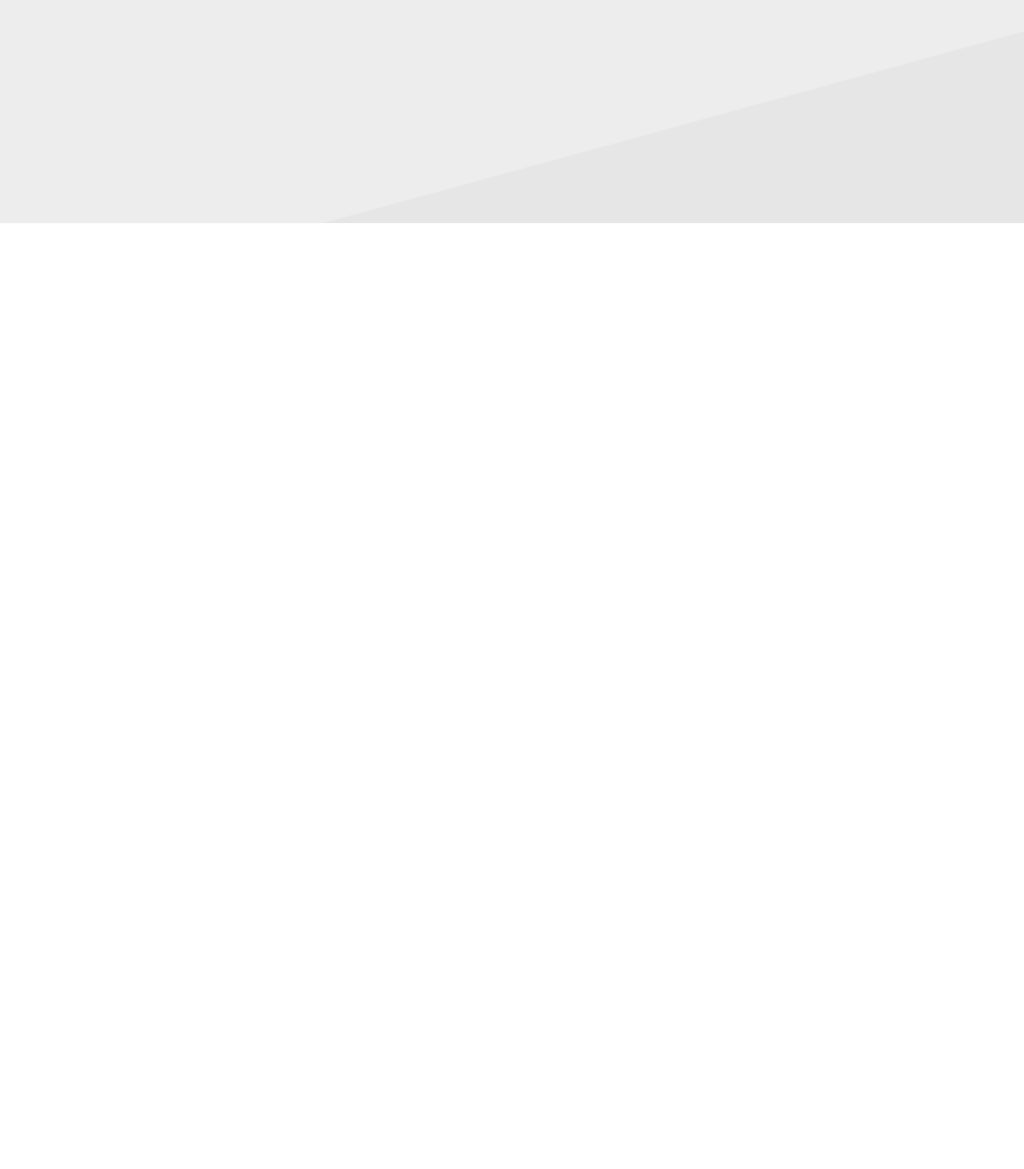
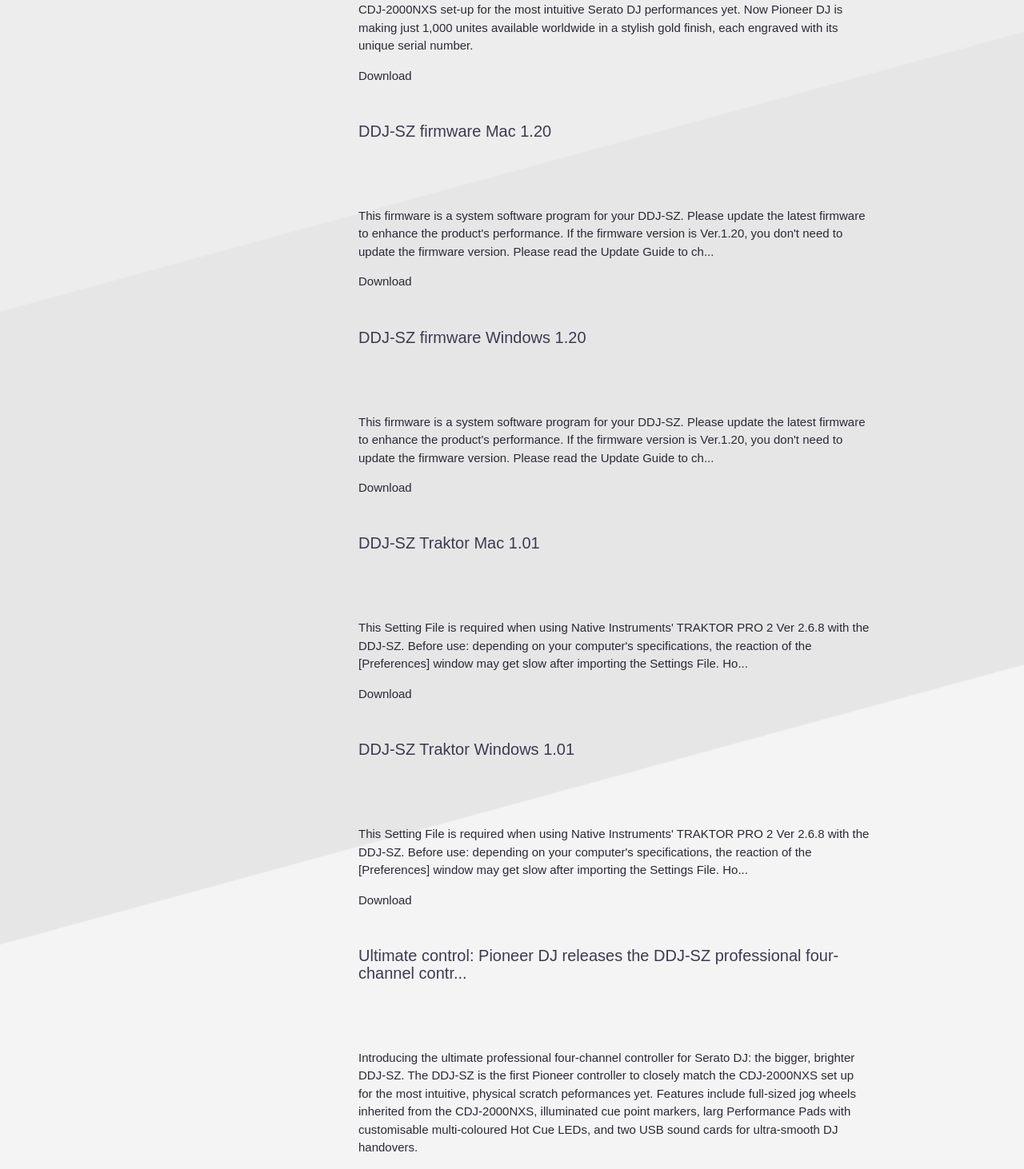
Before and after one commit to KevinDahlberg/search-results-redesign-pioneerdj, a plain HTML site: page index.html in a window 1280 px wide. Shown: the part 1220-2682 px from the top of the page at 80% size. Before the commit the page ends 1499 px from the top, so only its background shows below. Drawn offline with Linux system fonts and the light colour scheme.

Commit message:
added content

```diff
--- a/css/style.css
+++ b/css/style.css
@@ -175,9 +175,6 @@ header {
     font-family: "pdj", Arial, sans-serif;
   }
 
-  .contract {
-    height: 50px;
-  }
 
 /* Content */
 
@@ -293,3 +290,5 @@ header {
     .related a:hover {
       color: #24f6d6;
     }
+
+  /* Content */
--- a/index.html
+++ b/index.html
@@ -82,9 +82,19 @@
           </div>
         </div>
         <div class="main-content">
-          <div class="result-box">
+          <div class="result-feature-box">
+            <div class="result-type"><span>Product</span></div>
             <img src="">
             <p></p>
+            <div class="details">
+              <ul>
+                <li>Overview</li>
+                <li>Specifications</li>
+                <li>Video and Images</li>
+                <li>Software and Firmware</li>
+                <li>Tutorials, Manuals, Documentation</li>
+              </ul>
+            </div>
           </div>
           <div class="result-box">
             <div class="result-type"><span>Video</span></div>
@@ -123,29 +133,56 @@
             </p>
           </div>
           <div class="result-box">
-            <h6></h6>
+            <div class="result-type"><span>Download</span></div>
+            <h6>DDJ-SZ firmware Mac 1.20</h6>
             <img src="">
-            <p></p>
+            <p>
+              This firmware is a system software program for your DDJ-SZ. Please update the latest firmware to
+              enhance the product's performance.  If the firmware version is Ver.1.20, you don't need to update the
+              firmware version.  Please read the Update Guide to ch...
+            </p>
           </div>
           <div class="result-box">
-            <h6></h6>
+            <div class="result-type"><span>Download</span></div>
+            <h6>DDJ-SZ firmware Windows 1.20</h6>
             <img src="">
-            <p></p>
+            <p>
+              This firmware is a system software program for your DDJ-SZ. Please update the latest firmware to
+              enhance the product's performance.  If the firmware version is Ver.1.20, you don't need to update the
+              firmware version.  Please read the Update Guide to ch...
+            </p>
           </div>
           <div class="result-box">
-            <h6></h6>
+            <div class="result-type"><span>Download</span></div>
+            <h6>DDJ-SZ Traktor Mac 1.01</h6>
             <img src="">
-            <p></p>
+            <p>
+              This Setting File is required when using Native Instruments' TRAKTOR PRO 2 Ver 2.6.8 with the
+              DDJ-SZ.  Before use: depending on your computer's specifications, the reaction of the [Preferences]
+              window may get slow after importing the Settings File. Ho...
+            </p>
           </div>
           <div class="result-box">
-            <h6></h6>
+            <div class="result-type"><span>Download</span></div>
+            <h6>DDJ-SZ Traktor Windows 1.01</h6>
             <img src="">
-            <p></p>
+            <p>
+              This Setting File is required when using Native Instruments' TRAKTOR PRO 2 Ver 2.6.8 with the
+              DDJ-SZ.  Before use: depending on your computer's specifications, the reaction of the [Preferences]
+              window may get slow after importing the Settings File. Ho...
+            </p>
           </div>
           <div class="result-box">
-            <h6></h6>
+            <div class="result-type"><span>Download</span></div>
+            <h6>Ultimate control: Pioneer DJ releases the DDJ-SZ professional four-channel contr...</h6>
             <img src="">
-            <p></p>
+            <p>
+              Introducing the ultimate professional four-channel controller for Serato DJ: the bigger, brighter
+              DDJ-SZ.  The DDJ-SZ is the first Pioneer controller to closely match the CDJ-2000NXS set up for the
+              most intuitive, physical scratch peformances yet.  Features include full-sized jog wheels inherited
+              from the CDJ-2000NXS, illuminated cue point markers, larg Performance Pads with customisable
+              multi-coloured Hot Cue LEDs, and two USB sound cards for ultra-smooth DJ handovers.
+            </p>
           </div>
 
         </div>
--- a/js/client.js
+++ b/js/client.js
@@ -1,11 +1,10 @@
-console.log('hello out there!');
 $(function() {
   var divToCollapse = $('#js-sticky-wrap');
-  stickyDiv(divToCollapse);
+  collapseDiv(divToCollapse);
 });
 
 
-function stickyDiv(el) {
+function collapseDiv(el) {
   $(window).scroll(function() {
     if ($(window).scrollTop() > 161) {
       el.stop().animate({
@@ -14,7 +13,7 @@ function stickyDiv(el) {
     } else {
       el.stop().animate({
         height: 100
-      }, 30, "linear");
+      }, 70, "linear");
     }
   });
 }
```
